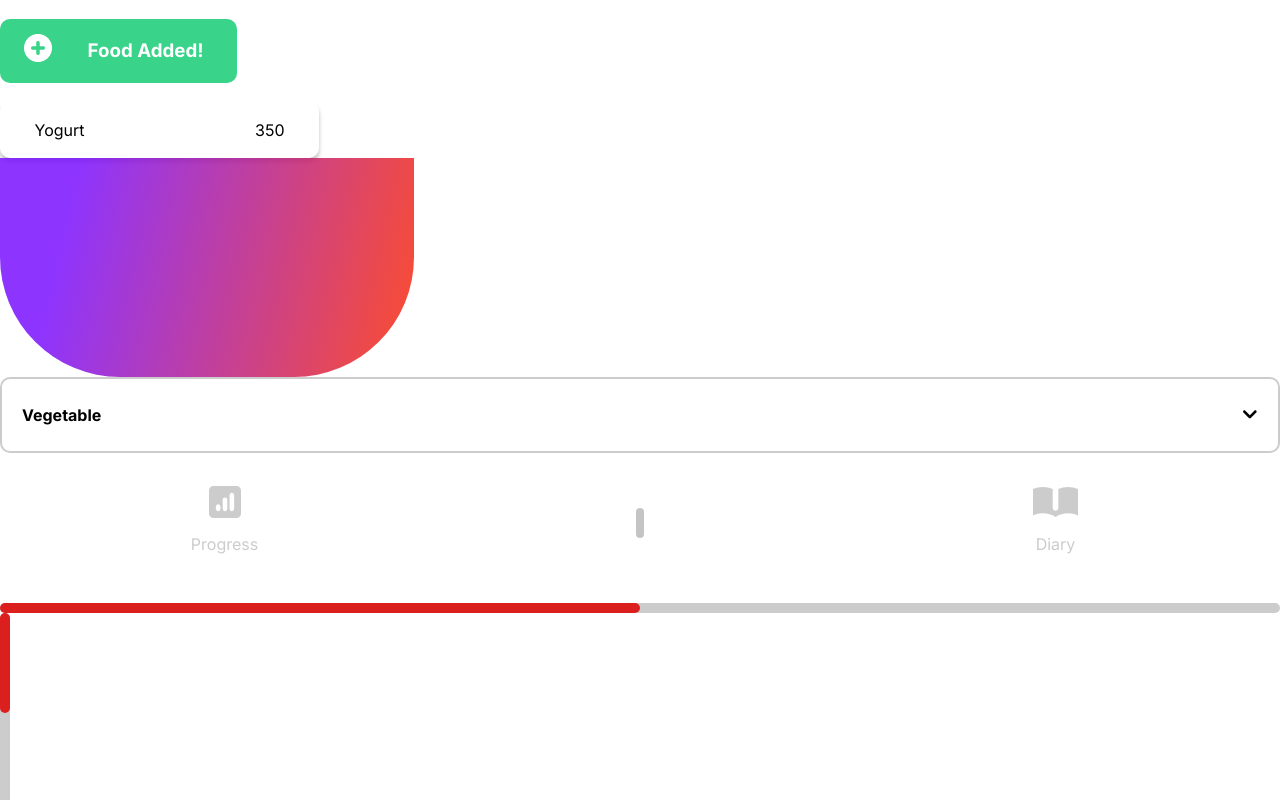
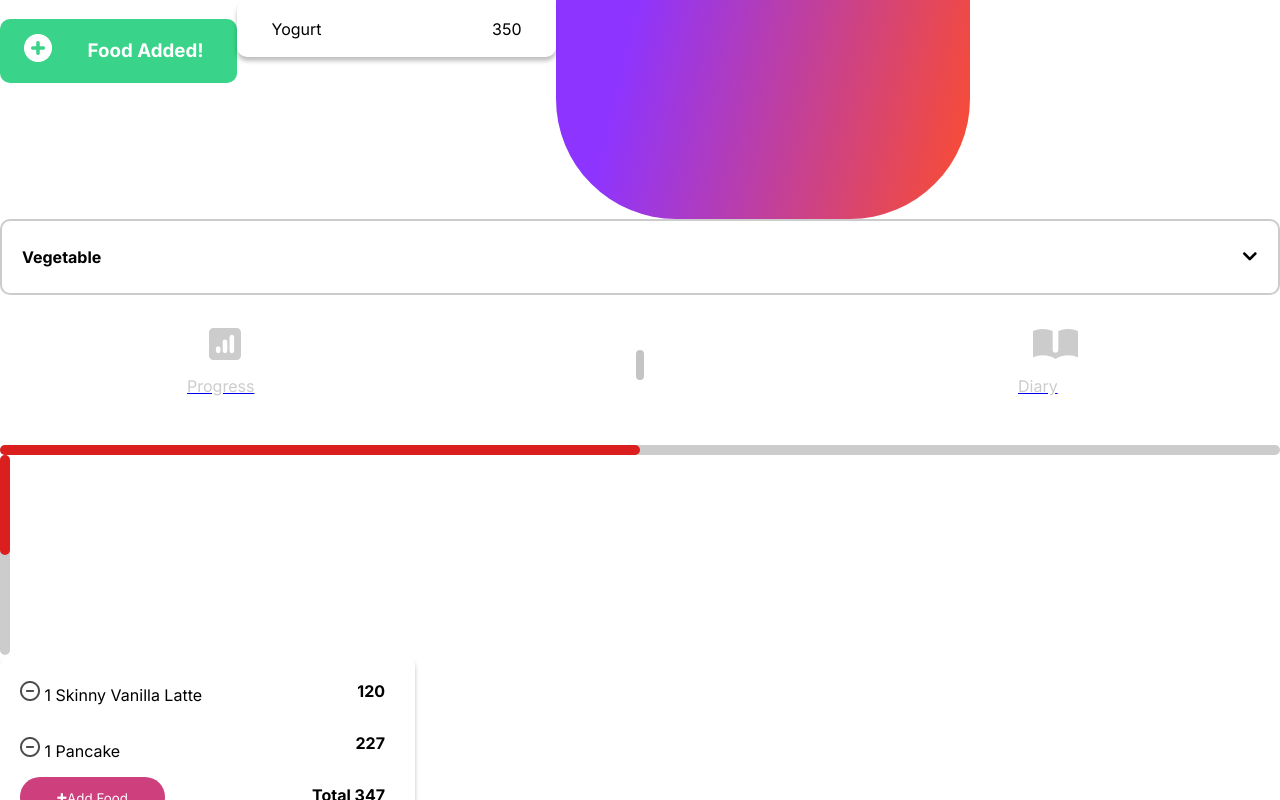
Before and after one commit to TakuyaKToyokawa/diet-app-front, a React (Create React App) app: page /food in a window 1280 px wide. Shown: the top 800 px of the page. Built offline with nearby package versions, Linux system fonts and the light colour scheme.

Commit message:
react router

```diff
--- a/package.json
+++ b/package.json
@@ -9,6 +9,7 @@
     "axios": "^0.21.1",
     "react": "^17.0.1",
     "react-dom": "^17.0.1",
+    "react-router-dom": "^5.2.0",
     "react-scripts": "4.0.1",
     "sass": "^1.32.2",
     "styled-components": "^5.2.1",
--- a/src/App.js
+++ b/src/App.js
@@ -1,14 +1,24 @@
-import './App.scss';
-import Main from './pages/index';
-import Food from './pages/food';
-import SearchBar from './components/SearchBar';
-import MacronutrientsInfo from './components/MacronutrientsInfo';
+import "./App.scss";
+import Main from "./pages/index";
+import Food from "./pages/food";
+import Footer from "./components/Footer";
+import { BrowserRouter as Router, Switch, Route, Link } from "react-router-dom";
 
 function App() {
   return (
-    <div className="App">
-      <Food></Food>
-    </div>
+    <Router>
+      <div className="App">
+        <Switch>
+          <Route path="/food">
+            <Food></Food>
+          </Route>
+          <Route path="/">
+            <Main></Main>
+          </Route>
+        </Switch>
+        <Footer></Footer>
+      </div>
+    </Router>
   );
 }
 
--- a/src/App.scss
+++ b/src/App.scss
@@ -12,3 +12,10 @@ h1, h2, h3, h4, h5, h6{
   width:100vw;
   height:100vh;
 }
+
+
+
+.flex{
+  display:flex;
+  flex-direction: row;
+}
--- a/src/components/FoodInfo/index.js
+++ b/src/components/FoodInfo/index.js
@@ -86,7 +86,7 @@ text-indent:10px;
 
 const BottomContainer = styled.div`
 display:flex;
-border-bottom-radius:15px;
+border-radius:15px;
 flex-direction:column;
 `;
 
--- a/src/components/Footer/index.js
+++ b/src/components/Footer/index.js
@@ -1,9 +1,10 @@
 import React from "react";
 import styled from "styled-components";
+import { BrowserRouter as Router, Switch, Route, Link } from "react-router-dom";
 
 const Container = styled.div`
+  display: flex;
   height: 150px;
-  display: flex;
   justify-content: space-around;
   align-items: center;
 `;
@@ -26,7 +27,7 @@ const Icons = styled.div`
   width: 75px;
   height: 32px;
   background-color: #cccccc;
-  transition: .1s ease-out;
+  transition: 0.1s ease-out;
 `;
 
 const ProgressIcon = styled(Icons)`
@@ -43,7 +44,7 @@ const IconCont = styled.div`
   display: flex;
   align-items: center;
   flex-direction: column;
-  cursor:pointer;
+  cursor: pointer;
   :hover ${Text} {
     color: #5b62ff;
   }
@@ -57,13 +58,17 @@ const Footer = ({}) => {
     <>
       <Container>
         <IconCont>
-          <ProgressIcon />
-          <Text>Progress</Text>
+          <Link to="/food">
+            <ProgressIcon />
+            <Text>Progress</Text>
+          </Link>
         </IconCont>
         <Divider />
         <IconCont>
-          <DiaryIcon src="icons/diary.svg" />
-          <Text>Diary</Text>
+          <Link to="/">
+            <DiaryIcon src="icons/diary.svg" />
+            <Text>Diary</Text>
+          </Link>
         </IconCont>
       </Container>
     </>
--- a/src/pages/food.js
+++ b/src/pages/food.js
@@ -13,9 +13,12 @@ import FoodList from "../components/FoodList";
 const Food = () => {
   return (
     <div className="main">
-      <Confirmation> </Confirmation>
-      <List></List>
-      <Header></Header>
+      <div className="flex">
+        <Confirmation> </Confirmation>
+        <List></List>
+        <Header></Header>
+      </div>
+
       <Dropdown></Dropdown>
       <Footer></Footer>
       <HorizontalProgress></HorizontalProgress>
--- a/src/pages/index.js
+++ b/src/pages/index.js
@@ -16,13 +16,6 @@ const Main = () => {
       <Confirmation> </Confirmation>
       <List></List>
       <Header></Header>
-      <Dropdown></Dropdown>
-
-      <HorizontalProgress></HorizontalProgress>
-      <VerticalProgress></VerticalProgress>
-      <FoodList></FoodList>
-      <MacronutrientsInfo></MacronutrientsInfo>
-
     </div>
   );
 };
```
Also changed, not shown: 2 other files (tests, documents, lock files or other folders).
